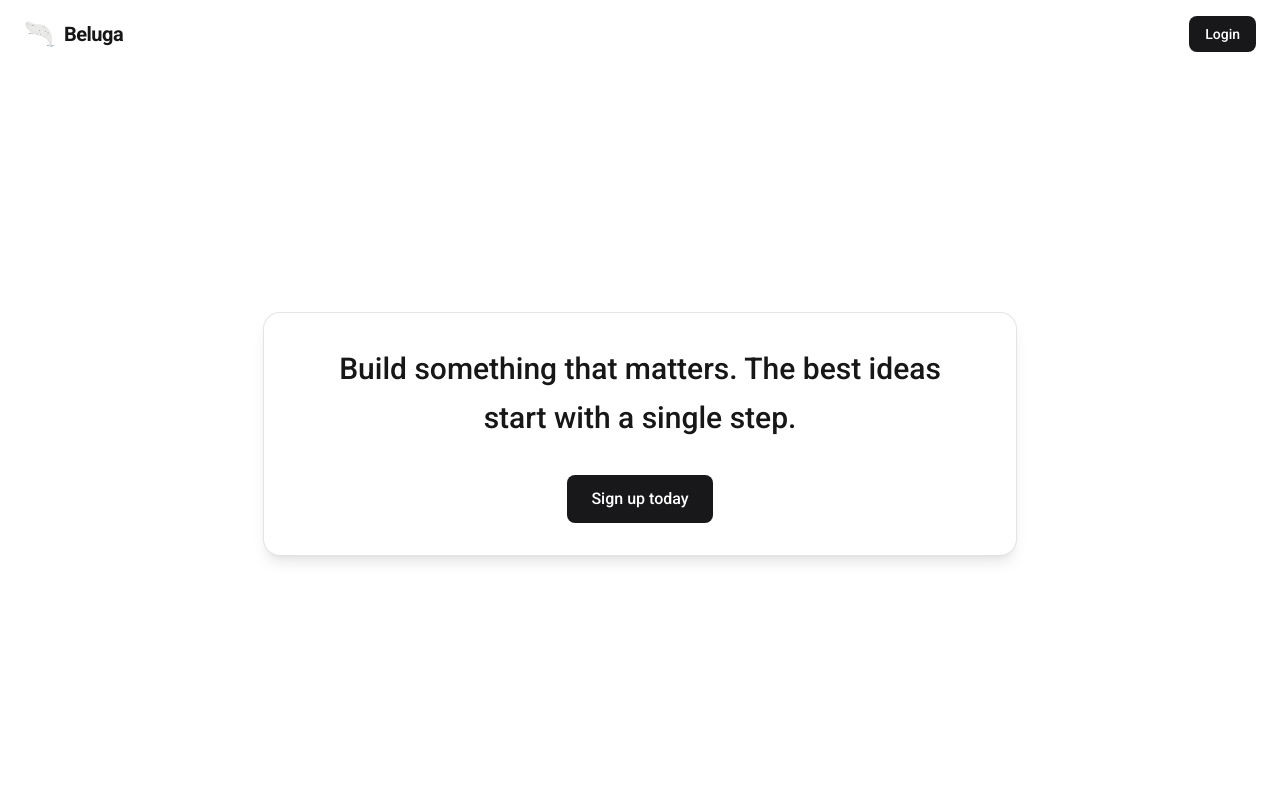
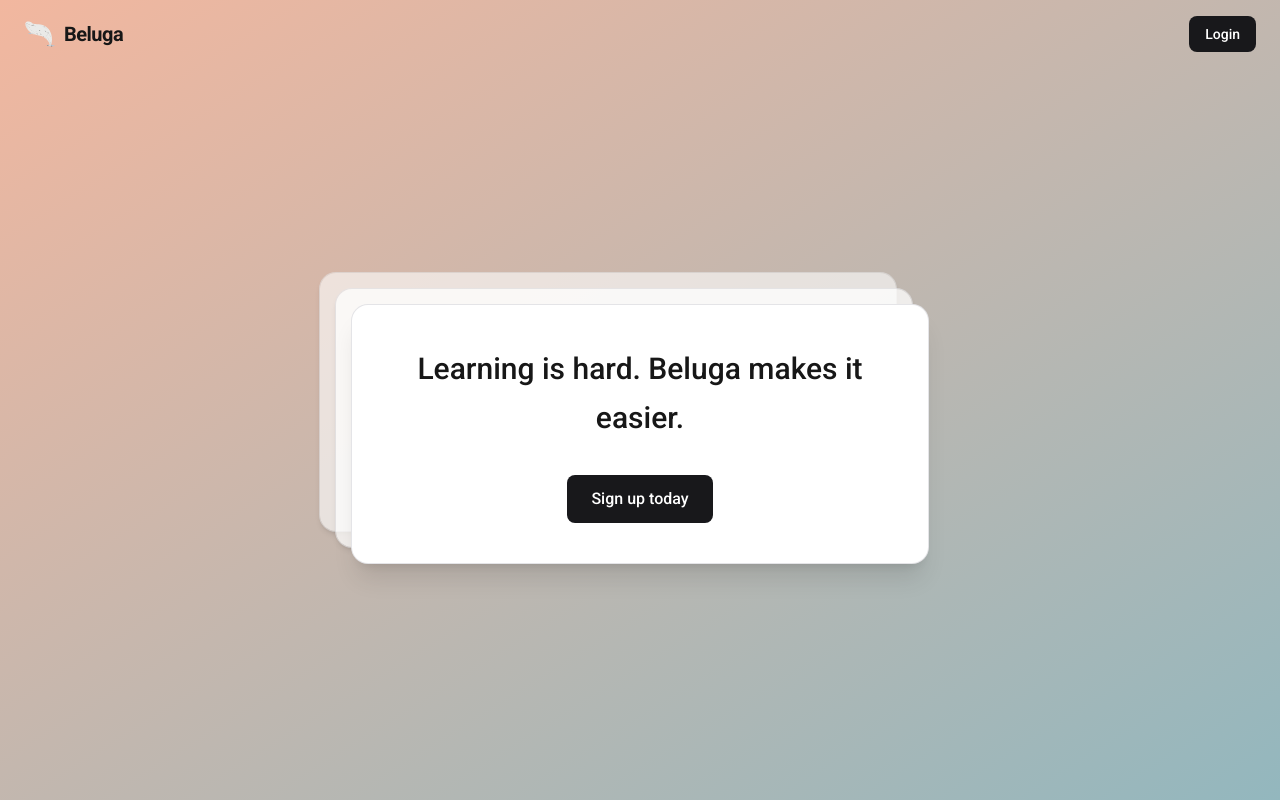
Before and after one commit to nurdinhossain/beluga, a Next.js app: page / in a window 1280 px wide. Built offline with nearby package versions, Linux system fonts and the light colour scheme.

Commit message:
Add middle flashcard box around main text

```diff
--- a/src/app/page.js
+++ b/src/app/page.js
@@ -2,7 +2,10 @@ import Image from "next/image";
 
 export default function Home() {
   return (
-    <div className="flex min-h-screen flex-col">
+    <div
+      className="flex min-h-screen flex-col"
+      style={{ background: "linear-gradient(to bottom right, #F2B79F, #93B7BE)" }}
+    >
       {/* Header */}
       <header className="flex items-center justify-between px-6 py-4">
         <div className="flex items-center gap-2">
@@ -24,11 +27,19 @@ export default function Home() {
         </button>
       </header>
 
-      {/* Main content - inspirational message */}
+      {/* Main content - flashcard stack with text + button */}
       <main className="flex flex-1 flex-col items-center justify-center px-6 py-16">
-        <div className="flex flex-col items-center rounded-2xl bg-white px-10 py-8 shadow-lg ring-1 ring-zinc-200">
+        <div className="relative w-full max-w-xl">
+          {/* Back card 1 (top) */}
+          <div className="pointer-events-none absolute -top-8 -left-8 h-full w-full rounded-2xl bg-white/60 shadow-md ring-1 ring-zinc-200/60" />
+
+          {/* Back card 2 (middle) */}
+          <div className="pointer-events-none absolute -top-4 -left-4 h-full w-full rounded-2xl bg-white/75 shadow-md ring-1 ring-zinc-200/70" />
+
+          {/* Front card with content (front, same size) */}
+          <div className="relative z-10 flex h-full w-full flex-col items-center rounded-2xl bg-white px-10 py-10 shadow-xl ring-1 ring-zinc-200">
             <p className="max-w-2xl text-center text-2xl font-medium leading-relaxed sm:text-3xl">
-            Build something that matters. The best ideas start with a single step.
+              Learning is hard. Beluga makes it easier.
             </p>
             <button
               type="button"
@@ -37,6 +48,7 @@ export default function Home() {
               Sign up today
             </button>
           </div>
+        </div>
       </main>
     </div>
   );
```
Lines whose indentation alone changed are shown as unchanged.
